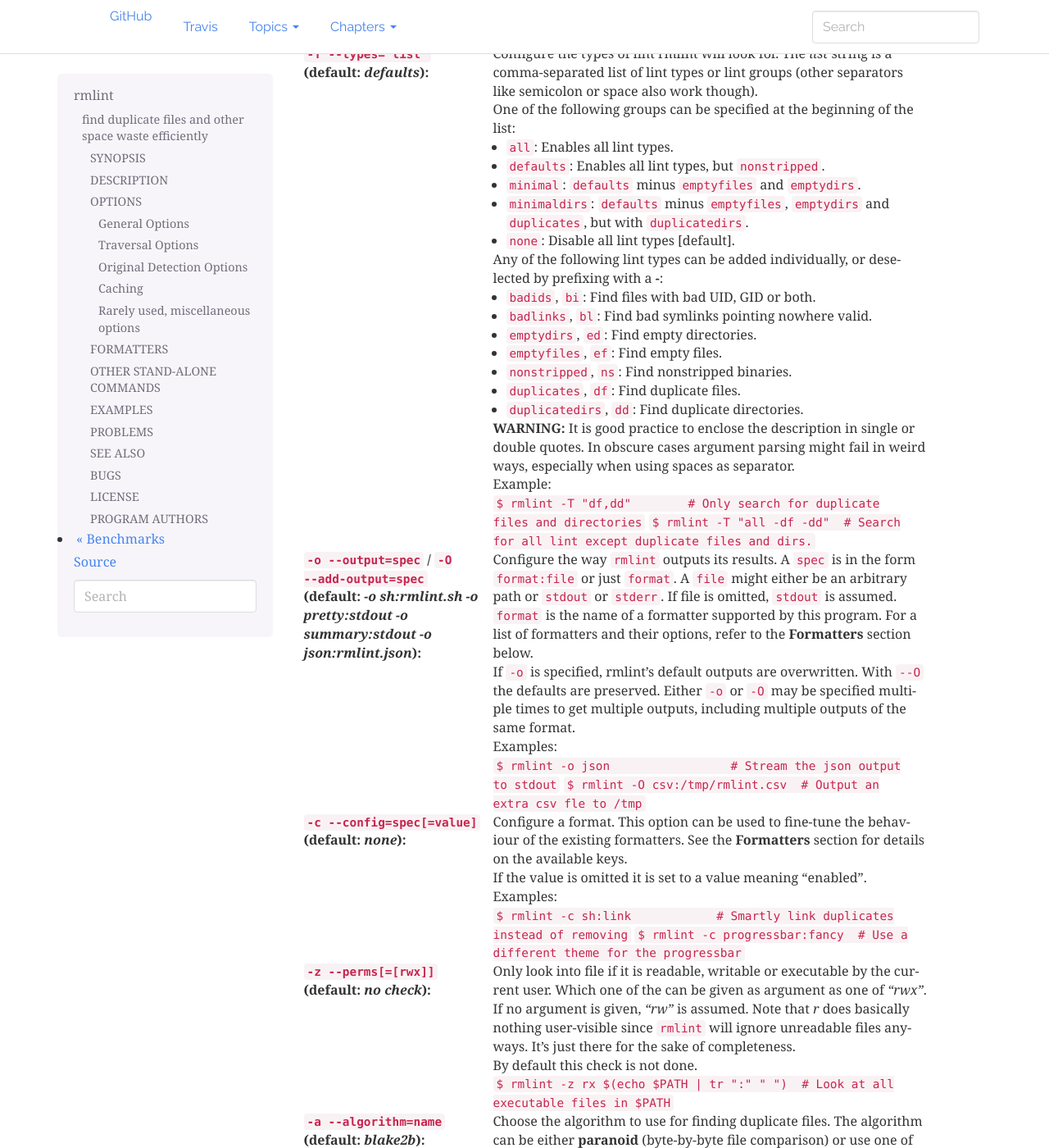
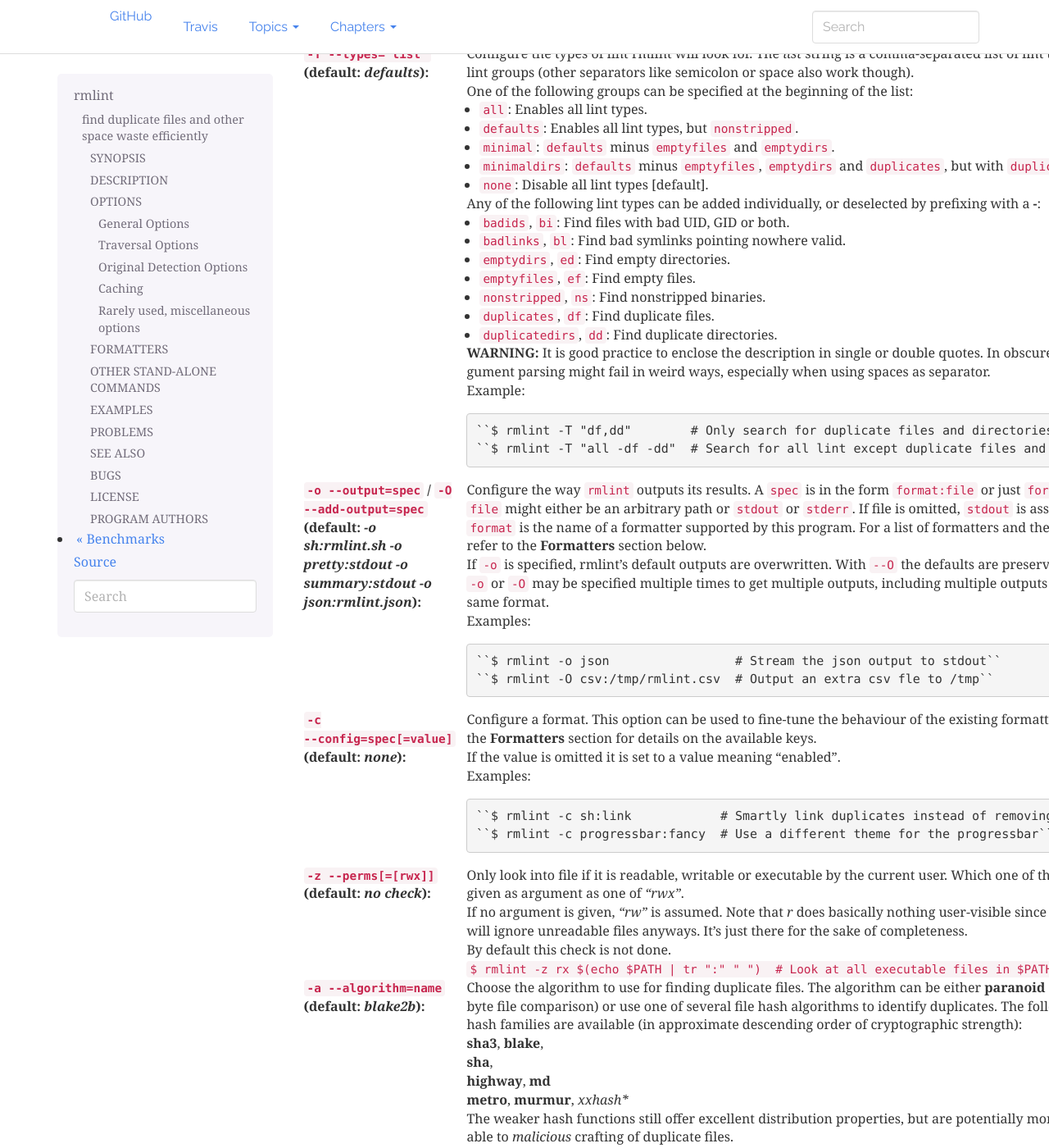
Before and after one commit to sahib/rmlint, a Sphinx documentation site: the page built from docs/rmlint.1.rst, in a window 1280 px wide and 1400 px high, scrolled down 1248 px. Shown: the whole window at 82% size. Built offline with Sphinx 7.4.7, drawn with Linux system fonts in a browser that asks for light colours; some of the changed text lies outside the part shown.

Commit message:
Fix minor line breaks

````diff
--- a/docs/rmlint.1.rst
+++ b/docs/rmlint.1.rst
@@ -99,7 +99,7 @@ General Options
     double quotes. In obscure cases argument parsing might fail in weird ways,
     especially when using spaces as separator.
 
-    Example:
+    Example: ::
 
     ``$ rmlint -T "df,dd"        # Only search for duplicate files and directories``
     ``$ rmlint -T "all -df -dd"  # Search for all lint except duplicate files and dirs.``
@@ -118,7 +118,7 @@ General Options
     specified multiple times to get multiple outputs, including multiple
     outputs of the same format.
 
-    Examples:
+    Examples: ::
 
     ``$ rmlint -o json                 # Stream the json output to stdout``
     ``$ rmlint -O csv:/tmp/rmlint.csv  # Output an extra csv fle to /tmp``
@@ -131,7 +131,7 @@ General Options
 
     If the value is omitted it is set to a value meaning "enabled".
 
-    Examples:
+    Examples: ::
 
     ``$ rmlint -c sh:link            # Smartly link duplicates instead of removing``
     ``$ rmlint -c progressbar:fancy  # Use a different theme for the progressbar``
@@ -502,12 +502,12 @@ Caching
 
     By design, some options will not have any effect. Those are:
 
-    - `--followlinks`
-    - `--algorithm`
-    - `--paranoid`
-    - `--clamp-low`
-    - `--hardlinked`
-    - `--write-unfinished`
+    - ``--followlinks``
+    - ``--algorithm``
+    - ``--paranoid``
+    - ``--clamp-low``
+    - ``--hardlinked``
+    - ``--write-unfinished``
     - ... and all other caching options below.
 
     *NOTE:* In ``--replay`` mode, a new ``.json`` file will be written to
@@ -562,7 +562,7 @@ Rarely used, miscellaneous options
     The ``size``-description has the same format as for **--size**, therefore you
     can do something like this (use this if you have 1GB of memory available):
 
-    ``$ rmlint -u 512M  # Limit paranoid mem usage to 512 MB```
+    ``$ rmlint -u 512M  # Limit paranoid mem usage to 512 MB``
 
 :``-q --clamp-low=[fac.tor|percent%|offset]`` (**default\:** *0*) / ``-Q --clamp-top=[fac.tor|percent%|offset]`` (**default\:** *1.0*):
 
````
